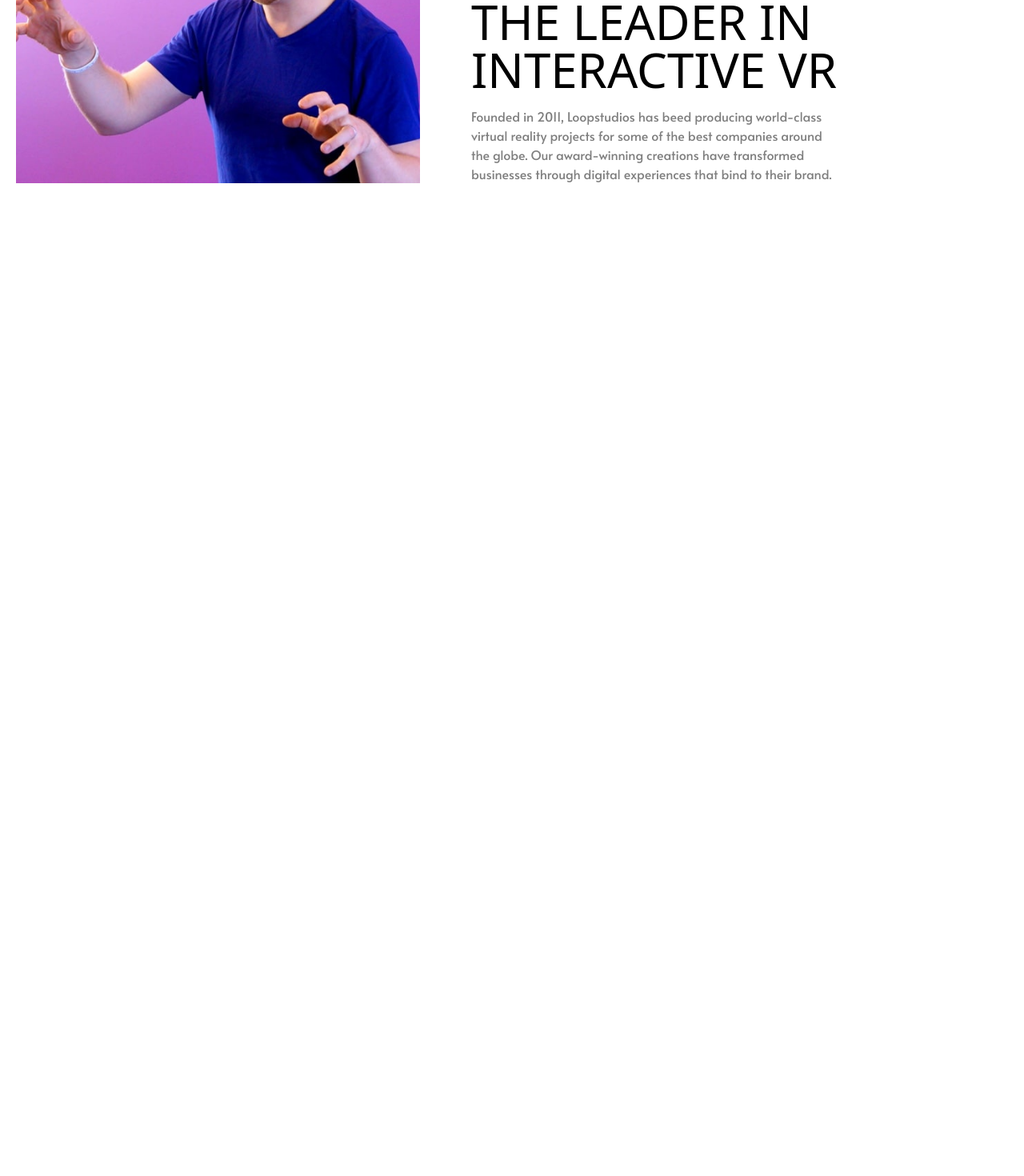
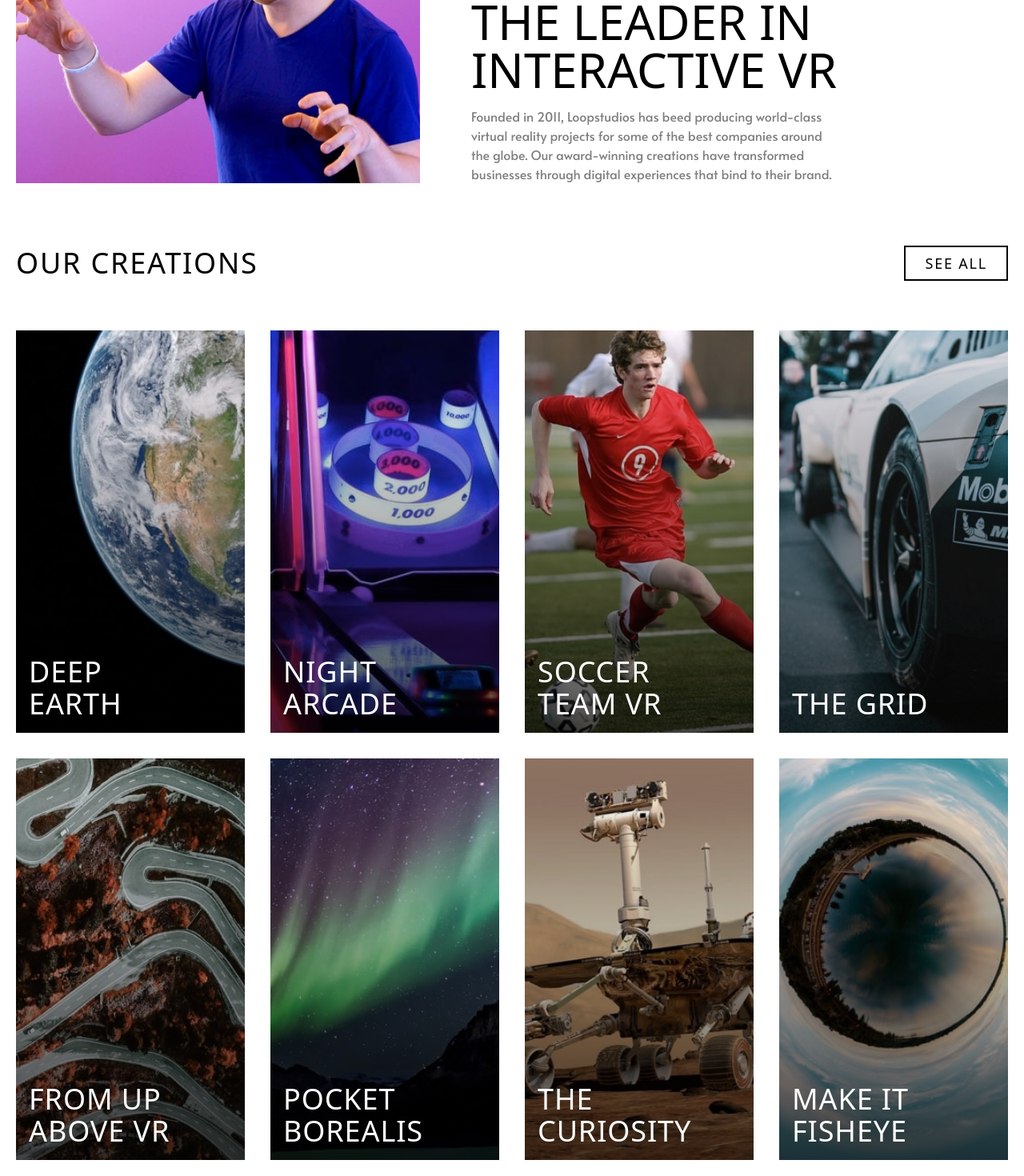
Before and after one commit to MIKOXO/LoopStudios, a React (Vite) app: page / in a window 1280 px wide. Shown: the part 1080-2550 px from the top of the page at 80% size. Before the commit the page ends 1329 px from the top, so only its background shows below. Built offline with nearby package versions, Linux system fonts and the light colour scheme.

Commit message:
Products completed

```diff
--- a/src/components/Button.jsx
+++ b/src/components/Button.jsx
@@ -1,7 +1,14 @@
 import React from "react";
 
 const Button = () => {
-  return <div>Button</div>;
+  return (
+    <a
+      href=""
+      className="uppercase text-lg font-medium tracking-widest border-2 border-black px-6 py-2 hover:bg-Black hover:text-white transition duration-300 ease"
+    >
+      see all
+    </a>
+  );
 };
 
 export default Button;
--- a/src/components/Products.jsx
+++ b/src/components/Products.jsx
@@ -1,7 +1,36 @@
+// /* eslint-disable no-unused-vars */
 import React from "react";
+import Button from "./Button";
+import ProductsDesktop from "./ProductsDesktop";
+import ProductsMobile from "./ProductsMobile";
 
 const Products = () => {
-  return <div>Products</div>;
+  return (
+    <section className="mx-auto container p-5 mt-10">
+      <div className="flex flex-col justify-between items-center sm:flex sm:flex-row">
+        <h1 className="text-4xl uppercase font-light tracking-wider">
+          Our creations
+        </h1>
+        <div className="hidden sm:block">
+          <Button />
+        </div>
+      </div>
+
+      {/* Grid Section */}
+      <div className="">
+        <div className="hidden lg:block">
+          <ProductsDesktop />
+        </div>
+        <div className="block lg:hidden">
+          <ProductsMobile />
+        </div>
+
+        <div className="mt-10 text-center sm:hidden">
+          <Button />
+        </div>
+      </div>
+    </section>
+  );
 };
 
 export default Products;
--- /dev/null
+++ b/src/components/ProductsDesktop.jsx
@@ -0,0 +1,48 @@
+import React from "react";
+import image1 from "../assets/desktop/image-deep-earth.jpg";
+import image2 from "../assets/desktop/image-night-arcade.jpg";
+import image3 from "../assets/desktop/image-soccer-team.jpg";
+import image4 from "../assets/desktop/image-grid.jpg";
+import image5 from "../assets/desktop/image-from-above.jpg";
+import image6 from "../assets/desktop/image-pocket-borealis.jpg";
+import image7 from "../assets/desktop/image-curiosity.jpg";
+import image8 from "../assets/desktop/image-fisheye.jpg";
+
+const cards = [
+  { title: "DEEP EARTH", image: image1 },
+  { title: "NIGHT ARCADE", image: image2 },
+  { title: "SOCCER TEAM VR", image: image3 },
+  { title: "THE GRID", image: image4 },
+  { title: "FROM UP ABOVE VR", image: image5 },
+  { title: "POCKET BOREALIS", image: image6 },
+  { title: "THE CURIOSITY", image: image7 },
+  { title: "MAKE IT FISHEYE", image: image8 },
+];
+
+const ProductsDesktop = () => {
+  return (
+    <section className="">
+      {/* Grid Section */}
+      <div className="grid grid-cols-1 sm:grid-cols-2 lg:grid-cols-4 gap-8 mt-16">
+        {cards.map((card, index) => (
+          <div
+            key={index}
+            className="relative overflow-hidden group cursor-pointer"
+          >
+            <img
+              src={card.image}
+              alt={card.title}
+              className="w-full h-full object-cover group-hover:scale-105 transition-transform duration-300"
+            />
+            <div className="absolute inset-0 bg-gradient-to-t from-black/70 via-black/30 to-transparent" />
+            <h2 className="absolute bottom-4 left-4 text-white text-4xl w-[70%] font-thin tracking-wide">
+              {card.title}
+            </h2>
+          </div>
+        ))}
+      </div>
+    </section>
+  );
+};
+
+export default ProductsDesktop;
--- /dev/null
+++ b/src/components/ProductsMobile.jsx
@@ -0,0 +1,48 @@
+import React from "react";
+import image1 from "../assets/mobile/image-deep-earth.jpg";
+import image2 from "../assets/mobile/image-night-arcade.jpg";
+import image3 from "../assets/mobile/image-soccer-team.jpg";
+import image4 from "../assets/mobile/image-grid.jpg";
+import image5 from "../assets/mobile/image-from-above.jpg";
+import image6 from "../assets/mobile/image-pocket-borealis.jpg";
+import image7 from "../assets/mobile/image-curiosity.jpg";
+import image8 from "../assets/mobile/image-fisheye.jpg";
+
+const cards = [
+  { title: "DEEP EARTH", image: image1 },
+  { title: "NIGHT ARCADE", image: image2 },
+  { title: "SOCCER TEAM VR", image: image3 },
+  { title: "THE GRID", image: image4 },
+  { title: "FROM UP ABOVE VR", image: image5 },
+  { title: "POCKET BOREALIS", image: image6 },
+  { title: "THE CURIOSITY", image: image7 },
+  { title: "MAKE IT FISHEYE", image: image8 },
+];
+
+const ProductsMobile = () => {
+  return (
+    <section className="">
+      {/* Grid Section */}
+      <div className="grid grid-cols-1 sm:grid-cols-2 lg:grid-cols-4 gap-8 mt-16">
+        {cards.map((card, index) => (
+          <div
+            key={index}
+            className="relative overflow-hidden group cursor-pointer"
+          >
+            <img
+              src={card.image}
+              alt={card.title}
+              className="w-full h-full object-cover group-hover:scale-105 transition-transform duration-300"
+            />
+            <div className="absolute inset-0 bg-gradient-to-t from-black/70 via-black/30 to-transparent" />
+            <h2 className="absolute bottom-4 left-4 text-white text-2xl w-[70%] font-thin tracking-wide">
+              {card.title}
+            </h2>
+          </div>
+        ))}
+      </div>
+    </section>
+  );
+};
+
+export default ProductsMobile;
--- a/src/sections/Home.jsx
+++ b/src/sections/Home.jsx
@@ -13,8 +13,8 @@
         <Hero />
       </header>
       <About />
-      {/* <Products />
-      <Footer /> */}
+      <Products />
+      {/* <Footer /> */}
     </>
   );
 };
```
